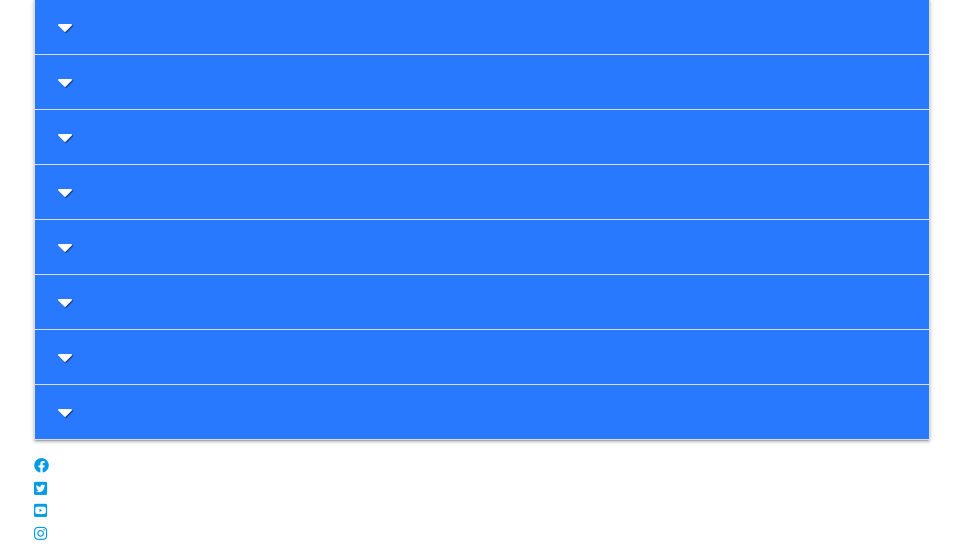
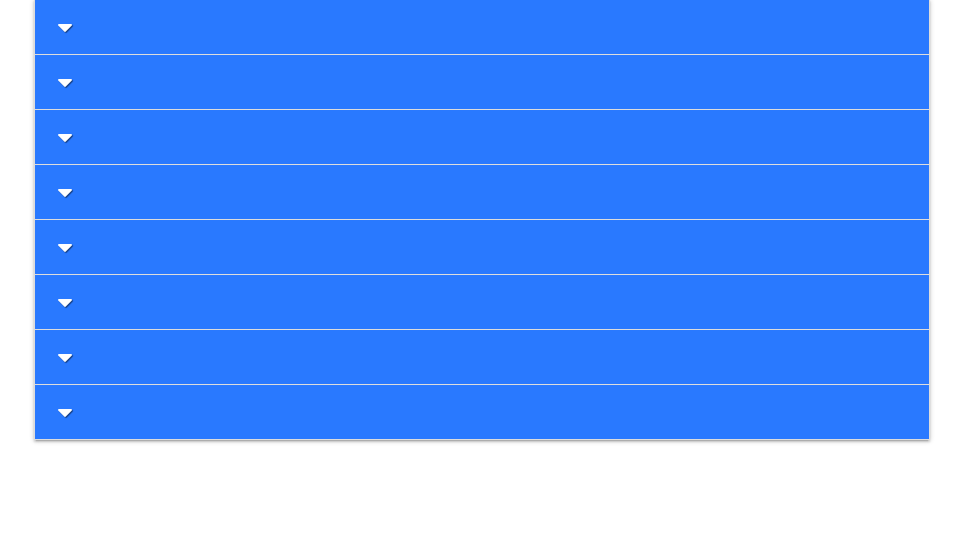
Before and after one commit to AJWest22/MS3, a Flask app: page / in a window 1280 px wide. Shown: the part 721-1281 px from the top of the page, without its empty margins (158-1121 px from the left). After the commit the page ends 1164 px from the top, so only its background shows below. Run offline with Flask 2, Linux system fonts and the light colour scheme; data that the repository does not hold is empty; some libraries are stand-ins or nearby versions.

Commit message:
removed social media links

```diff
--- a/templates/books.html
+++ b/templates/books.html
@@ -168,13 +168,4 @@
         </li>
     </ul>
 
-<footer>
-    <ul class="social-media">
-        <li><a href="https://www.facebook.com" target="_blank"><i class="fab fa-facebook"></i></li>
-        <li><a href="https://www.twitter.com" target="_blank"><i class="fab fa-twitter-square"></i></li>
-        <li><a href="https://www.youtube.com" target="_blank"><i class="fab fa-youtube-square"></i></li>
-        <li><a href="https://www.instagram.com" target="_blank"><i class="fab fa-instagram"></i></li>
-    </ul>
-    </footer>
-
 {% endblock %}
```
Also changed, not shown: static/css/style.css (line endings or trailing spaces).
